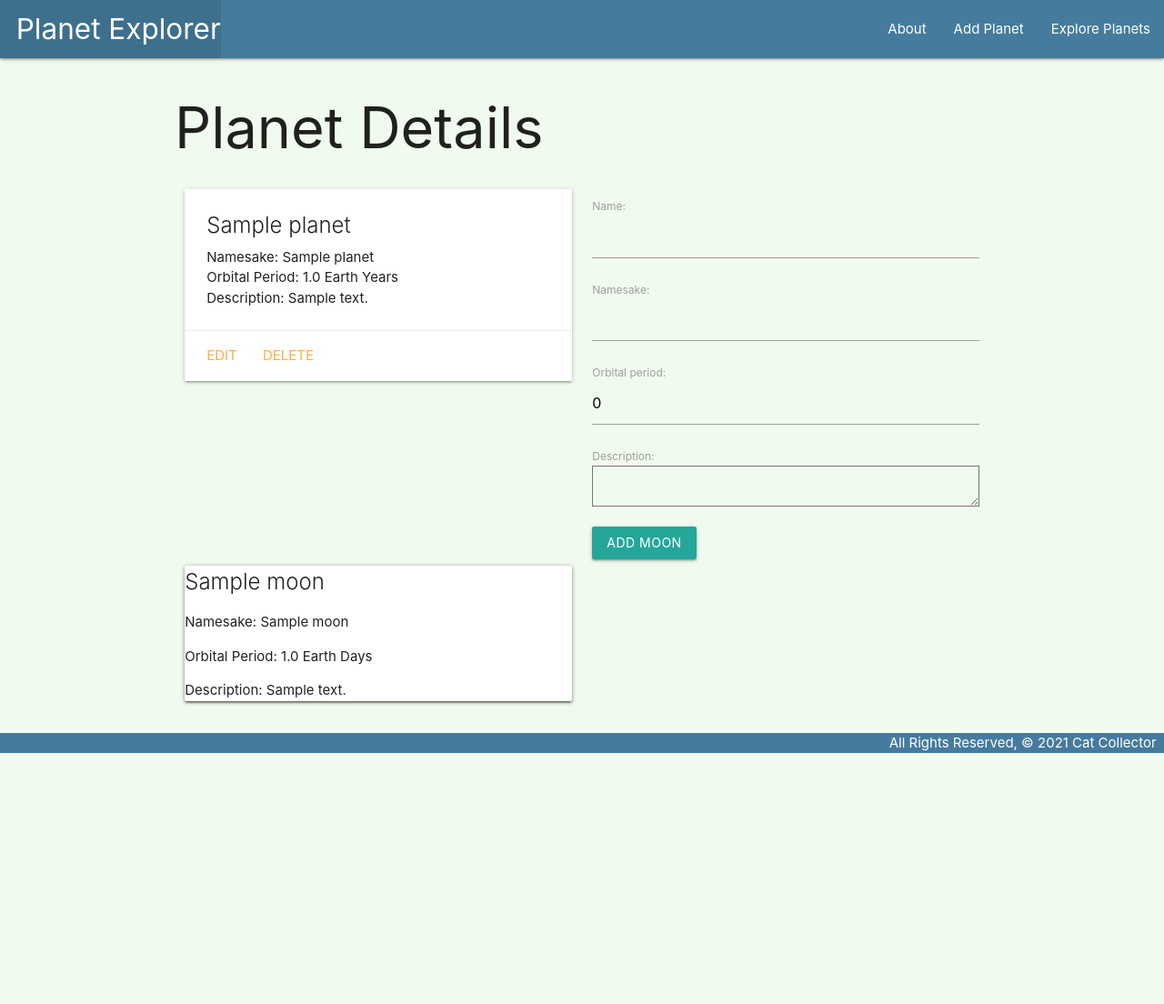
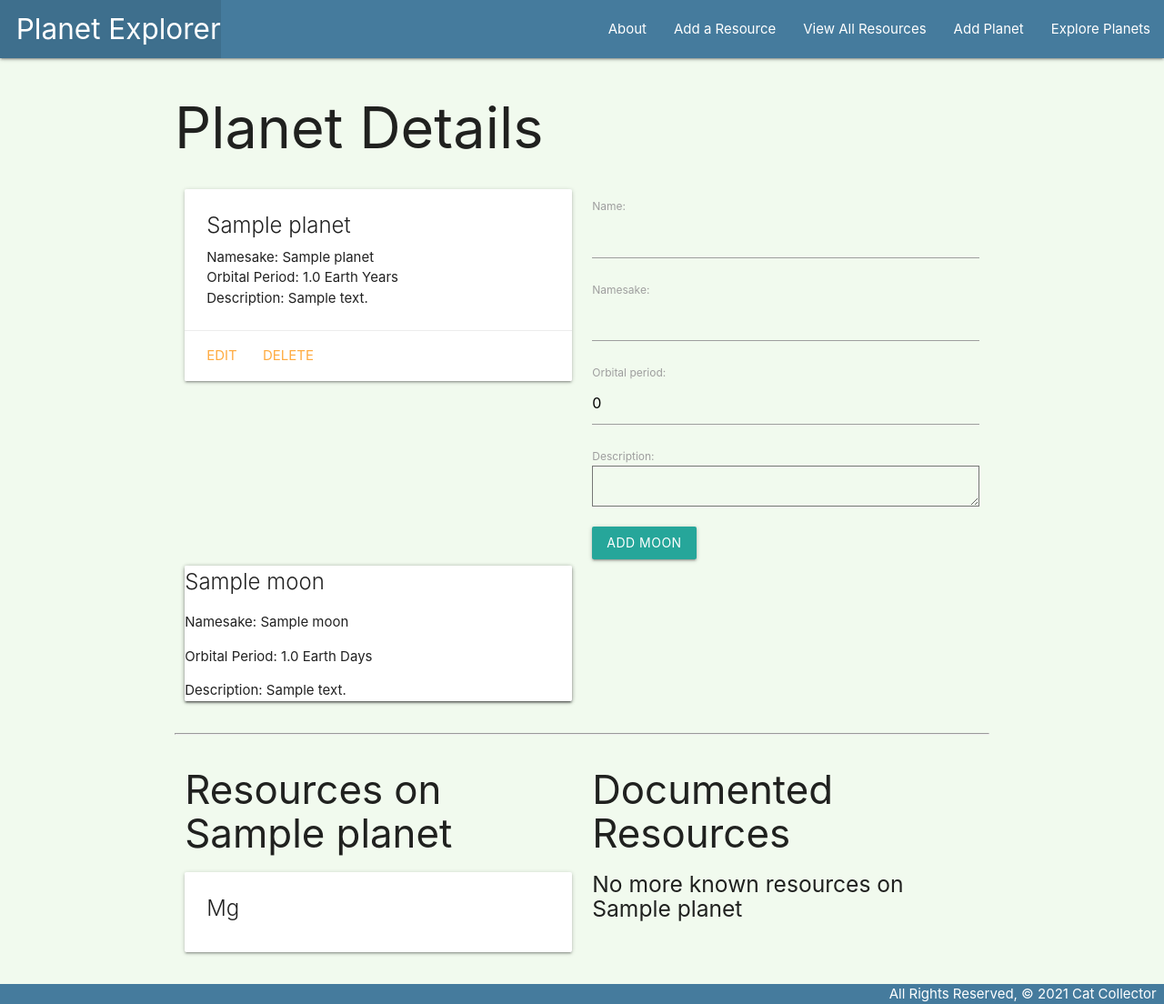
Before and after one commit to prkrsamuels7/FinchCollector, a Django app: page /planets/1/ in a window 1280 px wide. Shown: the whole page at 91% size. Before the commit the page ends 828 px from the top, so only its background shows below. Run offline with Django 4.2, Linux system fonts and the light colour scheme; tables that the repository leaves empty hold one stand-in row (values such as "Sample post").

Commit message:
planet association

```diff
--- a/main_app/admin.py
+++ b/main_app/admin.py
@@ -1,5 +1,6 @@
 from django.contrib import admin
-from .models import Planet, Moon
+from .models import Planet, Moon, Resource
 # Register your models here.
 admin.site.register(Planet)
 admin.site.register(Moon)
+admin.site.register(Resource)
--- a/main_app/models.py
+++ b/main_app/models.py
@@ -1,3 +1,4 @@
+import resource
 from django.db import models
 from django.urls import reverse
 # Create your models here.
@@ -30,6 +31,8 @@ class Planet(models.Model):
   def get_absolute_url(self):
     return reverse('detail', kwargs={'planet_id': self.id})
 
+  resources = models.ManyToManyField(Resource)
+
 class Moon(models.Model):
   name = models.CharField(max_length=20)
   namesake = models.CharField(max_length=100)
--- a/main_app/templates/base.html
+++ b/main_app/templates/base.html
@@ -19,6 +19,8 @@
         </ul>
         <ul class="right">
           <li><a href="{% url 'about' %} ">About</a></li>
+          <li><a href="{% url 'resources_create' %}">Add a Resource</a></li>
+          <li><a href="{% url 'resources_index' %}">View All Resources</a></li>
           <li><a href="{% url 'planets_create' %}">Add Planet</a></li>
           <li><a href="{% url 'index' %}">Explore Planets</a></li>
         </ul>
--- a/main_app/templates/planets/detail.html
+++ b/main_app/templates/planets/detail.html
@@ -39,6 +39,46 @@
   </div>
   {% endfor %}
 </div>
-
+<hr>
+<div class="row">
+  <div class="col s6">
+    <h3>Resources on {{ planet.name }}</h3>
+    {% if planet.resources.count %}
+      {% for resource in planet.resources.all %}
+        <div class="card">
+          <div class="card-content">
+            <span class="card-title">
+              <span>{{ resource.mineral }}</span>
+            </span>
+          </div>
+        </div>
+      {% endfor %}
+    {% else %}
+      <h5>No Resouces Documented Yet :(</h5>
+    {% endif %}
+  </div>
+  <!-- Available toys will come after this line -->
+  <div class="col s6">
+    <h3>Documented Resources</h3>
+    {% if resources.count %}
+      {% for resource in resources.all %}
+        <div class="card">
+          <div class="card-content">
+            <span class="card-title">
+              <span>{{ resource.mineral }}</span>
+            </span>
+          </div>
+          <div class="card-action">
+            <form action="{% url 'assoc_resource' planet.id resource.id %}" method="POST">
+              {% csrf_token %}
+              <button type="submit" class="btn">Add</button>
+            </form>
+          </div>
+        </div>
+      {% endfor %}
+    {% else %}
+      <h5>No more known resources on {{planet.name}}</h5>
+    {% endif %}
+</div>
 
 {% endblock %}
--- a/main_app/urls.py
+++ b/main_app/urls.py
@@ -10,8 +10,9 @@ urlpatterns = [
   path('planets/<int:pk>/update/', views.PlanetUpdate.as_view(), name='planets_update'),
   path('planets/<int:pk>/delete/', views.PlanetDelete.as_view(), name='planets_delete'),
   path('planets/<int:planet_id>/add_moon/', views.add_moon, name='add_moon'),
-  path('resources/', views.ResourceList.as_view(), name='resource_index'),
-  path('resources/<int:pk>/', views.ResouceDetail.as_view(), name='resource_detail'),
+  path('planets/<int:planet_id>/assoc_resource/<int:resource_id>/', views.assoc_resource, name='assoc_resource'),
+  path('resources/', views.ResourceList.as_view(), name='resources_index'),
+  path('resources/<int:pk>/', views.ResouceDetail.as_view(), name='resources_detail'),
   path('resources/create/', views.ResourceCreate.as_view(), name='resources_create'),
   path('resources/<int:pk>/update/', views.ResourceUpdate.as_view(), name='resources_update'),
   path('resources/<int:pk>/delete/', views.ResourceDelete.as_view(), name='resources_delete'),
--- a/main_app/views.py
+++ b/main_app/views.py
@@ -17,8 +17,10 @@ def planets_index(request):
 
 def planets_detail(request, planet_id):
   planet = Planet.objects.get(id=planet_id)
+  id_list = planet.resources.all().values_list('id')
+  resources = Resource.objects.exclude(id__in=id_list)
   moon_form = MoonForm()
-  return render(request, 'planets/detail.html', { 'planet': planet, 'moon_form': moon_form })
+  return render(request, 'planets/detail.html', { 'planet': planet, 'moon_form': moon_form, 'resources': resources })
 
 def add_moon(request, planet_id):
   form = MoonForm(request.POST)
@@ -31,7 +33,7 @@ def add_moon(request, planet_id):
 
 class PlanetCreate(CreateView):
   model = Planet
-  fields = '__all__'
+  fields = ['name', 'namesake', 'orbital_period', 'description']
 
 class PlanetUpdate(UpdateView):
   model = Planet
@@ -57,4 +59,9 @@ class ResourceUpdate(UpdateView):
 
 class ResourceDelete(DeleteView):
   model = Resource
-  success_url = '/resource/'
+  success_url = '/resources/'
+
+def assoc_resource(request, planet_id, resource_id):
+  planet = Planet.objects.get(id=planet_id)
+  planet.resources.add(resource_id)
+  return redirect('detail', planet_id=planet_id)
```
Also changed, not shown: main_app/migrations/0005_planet_resources.py (added), main_app/templates/main_app/resource_form.html (renamed from main_app/templates/main_app/resources_form.html), main_app/templates/main_app/resource_list.html (renamed from main_app/templates/main_app/resources_list.html).
